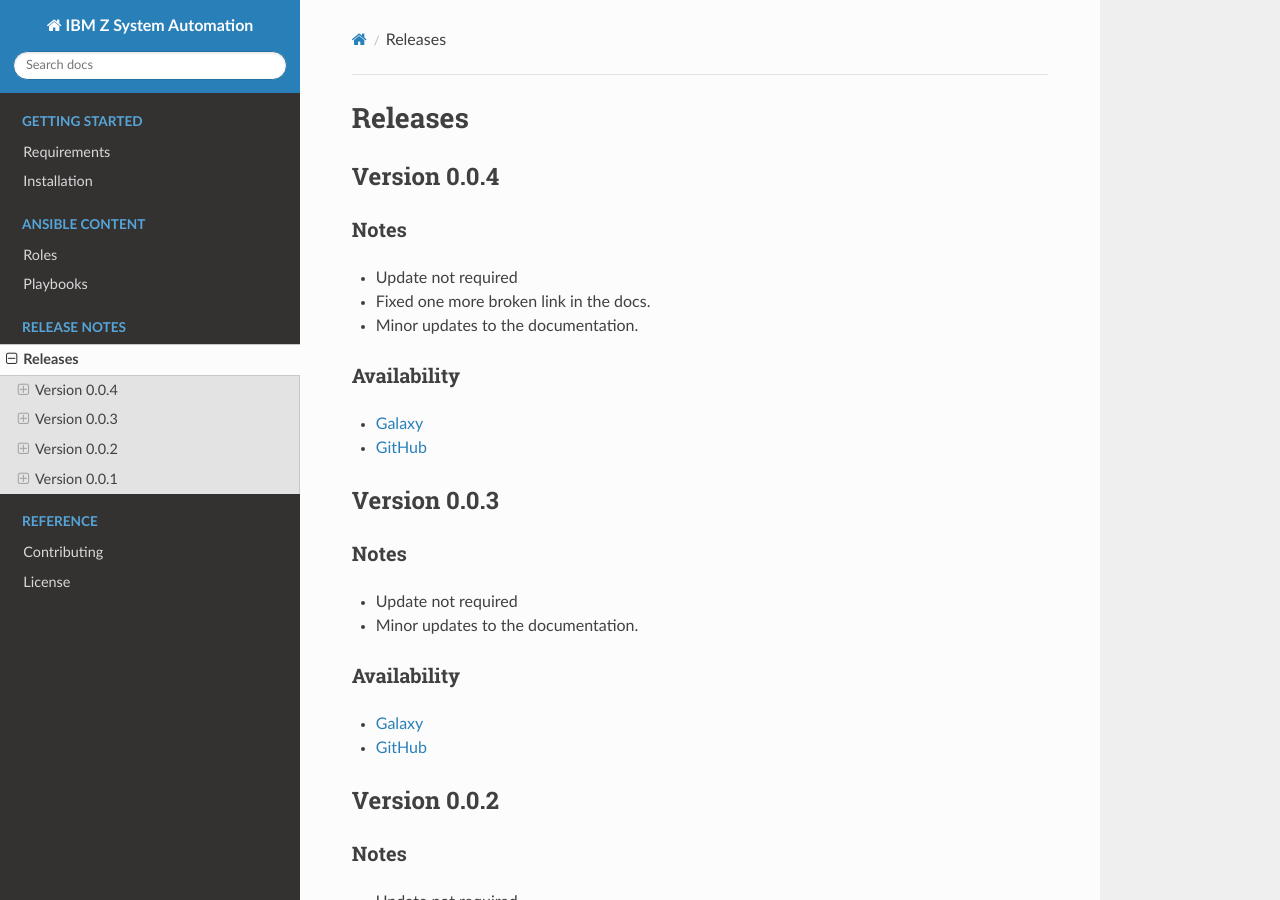
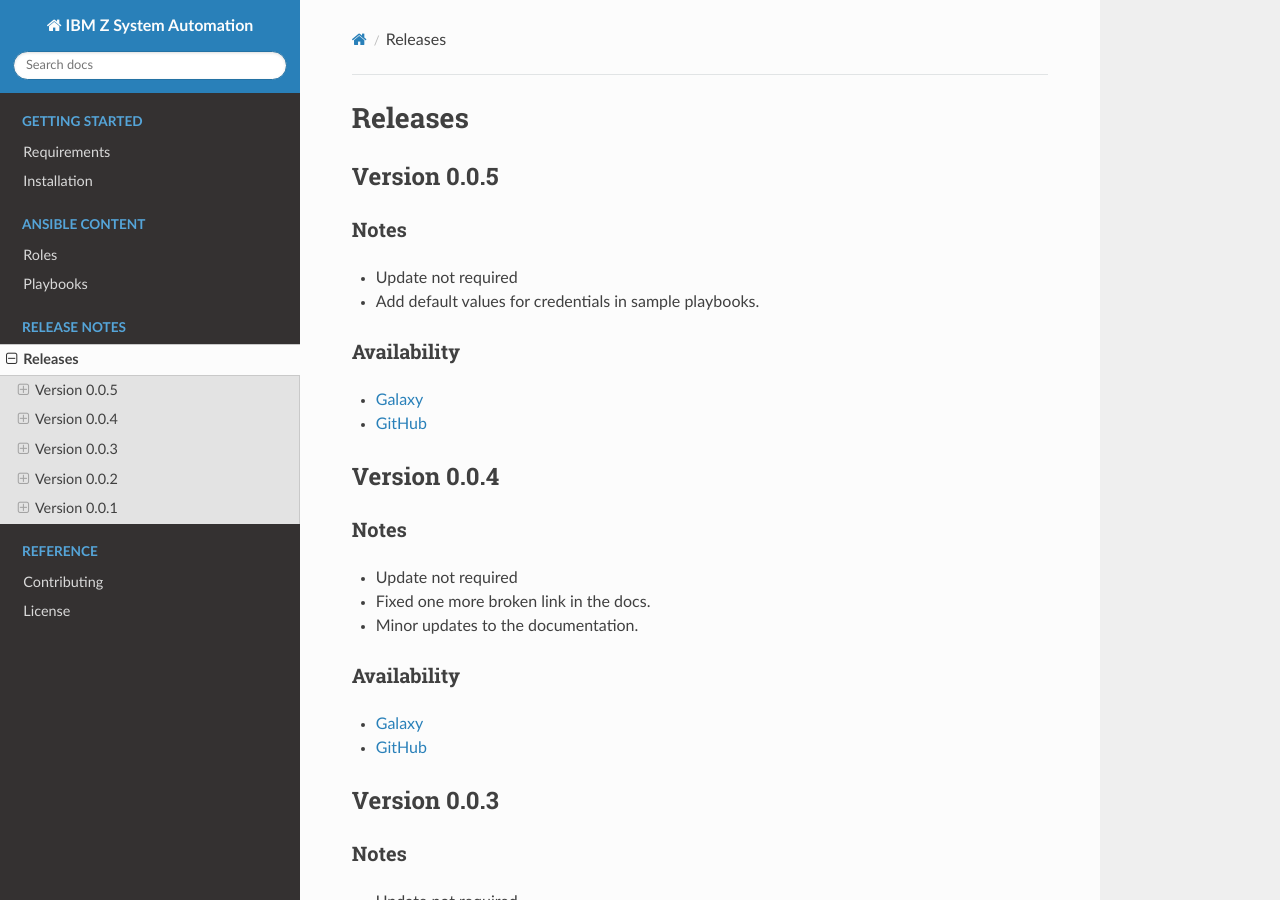
Before and after one commit to ansible-collections/ibm_zos_sysauto, a Sphinx documentation site: the page built from docs/source/release_notes.rst, in a window 1280 px wide and 900 px high. Built offline with Sphinx 7.4.7 and the Read the Docs theme 2.0.0, drawn with Linux system fonts in a browser that asks for light colours.

Commit message:
add default credentials to documentation

```diff
--- a/docs/source/release_notes.rst
+++ b/docs/source/release_notes.rst
@@ -1,10 +1,25 @@
 .. ...........................................................................
-.. © Copyright IBM Corporation 2020                                          .
+.. © Copyright IBM Corporation 2020, 2021                                          .
 .. ...........................................................................
 
 ======================
 Releases
 ======================
+
+Version 0.0.5
+=============
+
+Notes
+-----
+
+* Update not required
+* Add default values for credentials in sample playbooks.
+
+Availability
+------------
+
+* `Galaxy`_
+* `GitHub`_
 
 Version 0.0.4
 =============
```
Also changed, not shown: docs/source/playbooks/sample_pb_create_dynres.rst (+5 -2 lines), docs/source/playbooks/sample_pb_delete_dynres.rst (+5 -2 lines).
